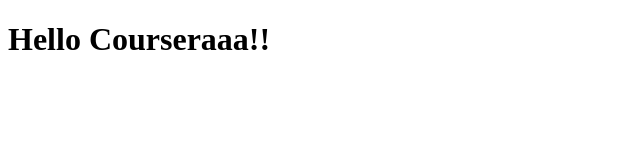
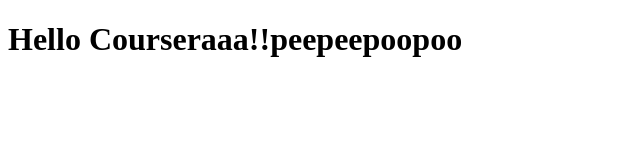
Before and after one commit to ishaanp04/coursera_webd, a plain HTML site: page site/index.html in a window 1280 px wide. Shown: the whole page, without its empty margins (0-640 px from the left). Drawn offline with Linux system fonts and the light colour scheme.

Commit message:
small change we made

```diff
--- a/site/index.html
+++ b/site/index.html
@@ -4,6 +4,6 @@
     <title>Hello Courseraa!</title>
 </head>
 <body>
-<h1>Hello Courseraaa!!</h1>
+<h1>Hello Courseraaa!!peepeepoopoo</h1>
 </body>
 </html>
```
